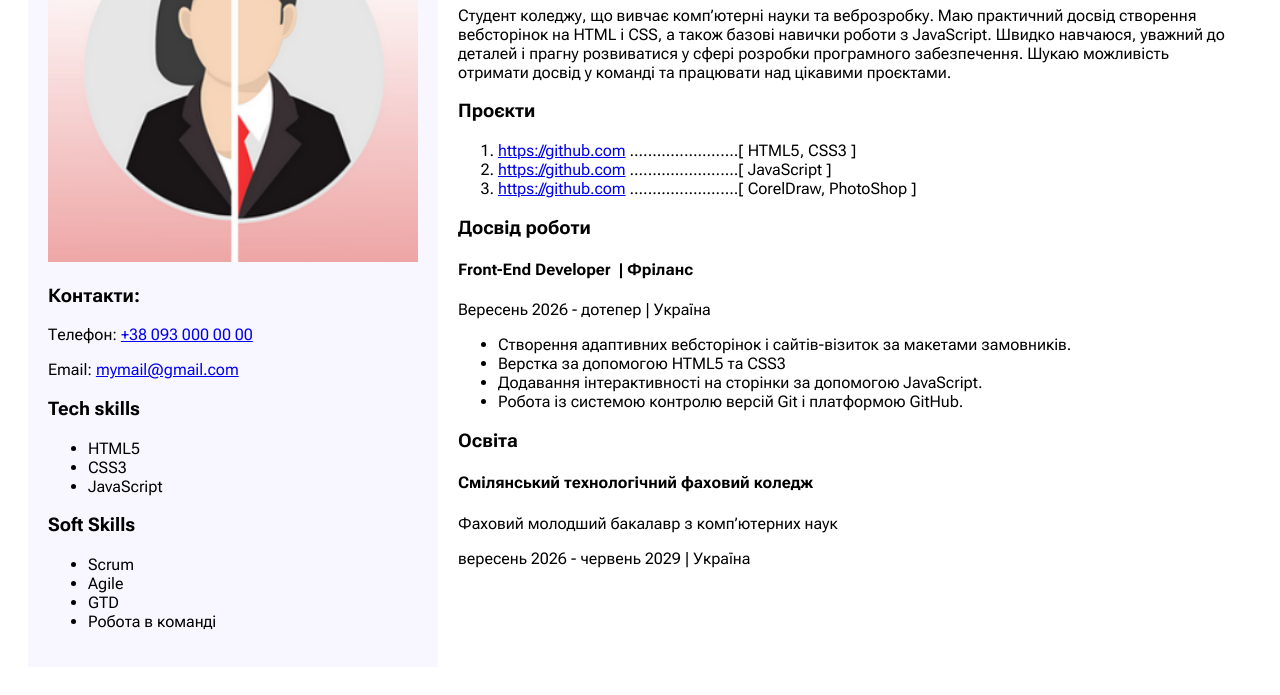
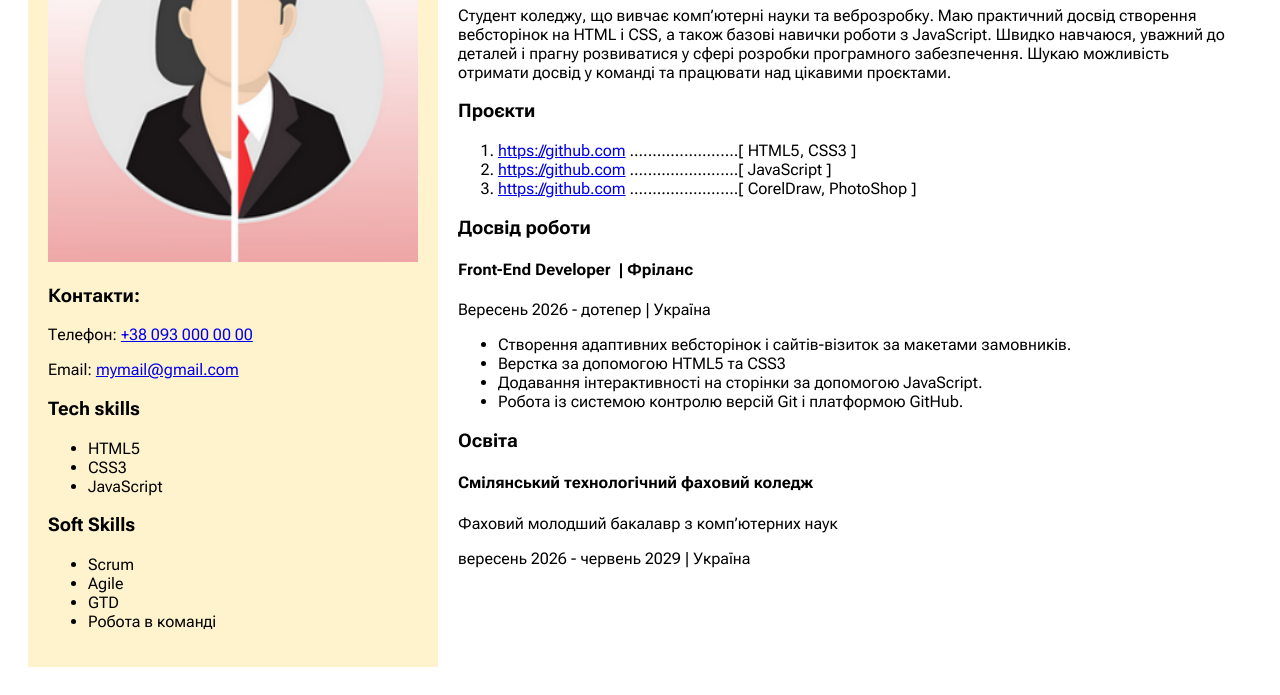
Before and after one commit to xzxzxzx-a11y/my-resume, a plain HTML site: page index.html in a window 1280 px wide. Shown: the part 164-859 px from the top of the page. Drawn offline with Linux system fonts and the light colour scheme.

Commit message:
Update index.html
Зміна фону

```diff
--- a/index.html
+++ b/index.html
@@ -51,7 +51,7 @@
                 <p>вересень 2026 - червень 2029 | Україна</p>
             </div>
 
-            <div class="sidebar" style="background: rgba(117, 80, 242, 0.05);">
+            <div class="sidebar" style="background: rgba(255, 193, 7, 0.2);">
                 <img src="img/my-photo.png" alt="My photo" width="370">
                 <h3>Контакти:</h3>
                 <p>Телефон: <a href="tel:+380930000000">+38 093 000 00 00</a></p>
```
